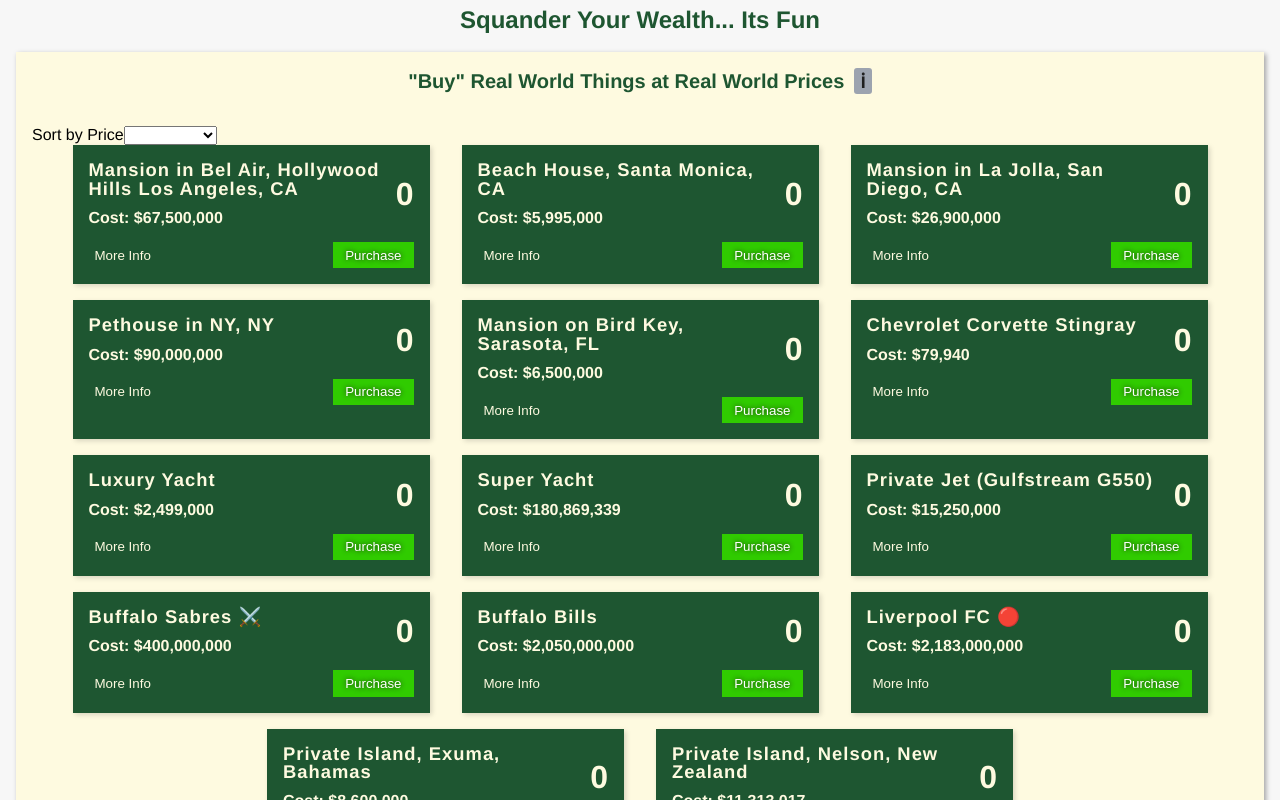
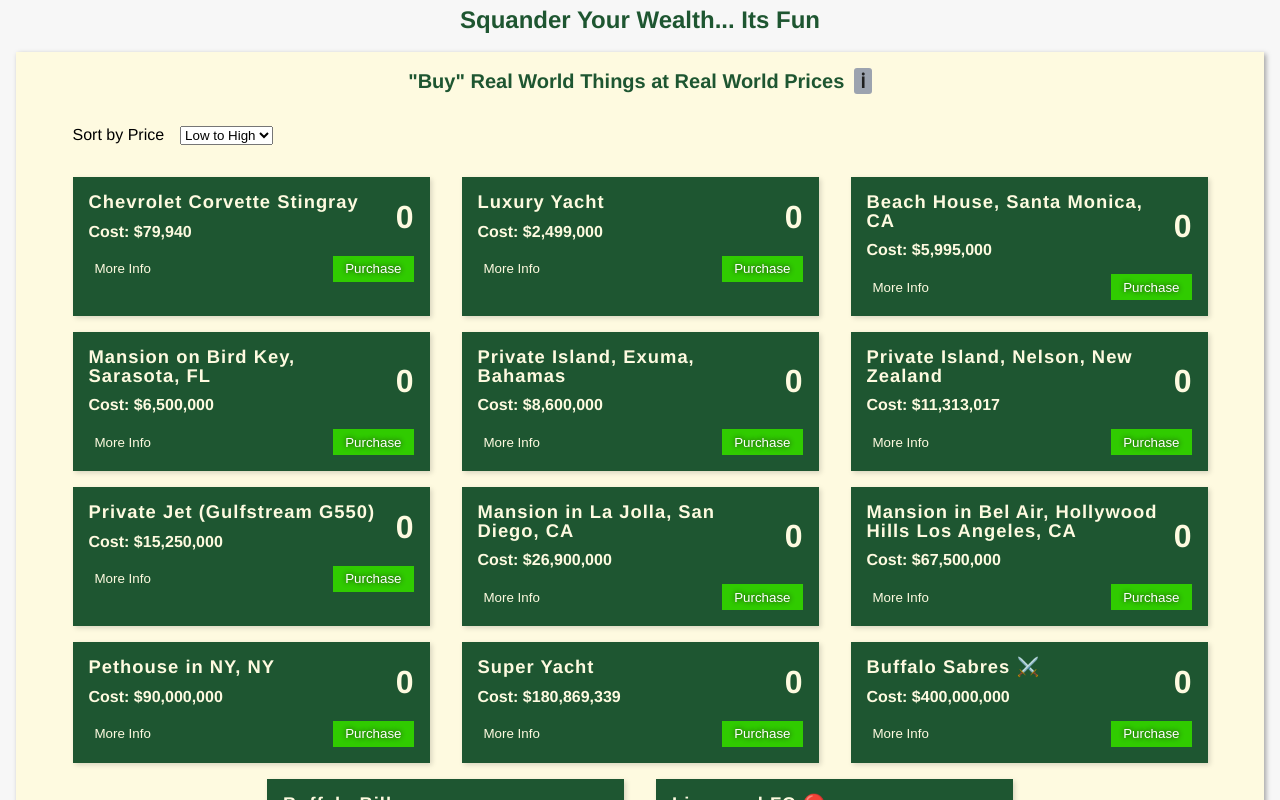
Before and after one commit to dkersten/accumulator-game-vue, a Vue app: page / in a window 1280 px wide. Shown: the part 1080-1880 px from the top of the page. Built offline with nearby package versions, Linux system fonts and the light colour scheme.

Commit message:
refactored sort by price feature to be more modular

```diff
--- a/src/components/RWPurchaseCard.vue
+++ b/src/components/RWPurchaseCard.vue
@@ -1,17 +1,5 @@
 <template>
   <div>
-    <div class="filtering-container">
-      <div class="inner-filtering-container">
-        <div class="sorting-price">
-          <span>Sort by Price</span>
-          <select @change="sortPriceChange($event)" name="byPrice" id="byPrice">
-            <option value=""></option>
-            <option value="lowToHigh">Low to High</option>
-            <option value="highToLow">High to Low</option>
-          </select>
-        </div>
-      </div>
-    </div>
     <div class="inner-rwCard-container">
         <div v-for="property in properties" :key="property.num" :class="property.canBuy ? 'more' : 'less'" class="rw-purchase-card">
             <div class="top">
@@ -283,11 +271,15 @@
     computed: {
       yourWealth() {
         return this.$store.getters.yourWealth
+      },
+      priceSorting() {
+        return this.$store.getters.priceSorting
       }
     },
 
     beforeMount() {
         this.canPurchase()
+        this.sortByPrice()
     },
 
     methods: {
@@ -325,10 +317,10 @@
       },
 
       // sorting and filtering
-      sortPriceChange(event) {
-        if (event.target.value === "lowToHigh") {
+      sortByPrice() {
+        if (this.$store.getters.priceSorting) {
           this.properties.sort((a,b) => a.price > b.price ? 1 : -1)
-        } else if (event.target.value === "highToLow") {
+        } else {
           this.properties.sort((a, b) => a.price < b.price ? 1 : -1)
         }
       }
@@ -337,6 +329,9 @@
     watch: {
       yourWealth() {
         this.canPurchase()
+      },
+      priceSorting() {
+        this.sortByPrice()
       }
     }
 }
--- a/src/components/RWPurchasesSorting.vue
+++ b/src/components/RWPurchasesSorting.vue
@@ -1,18 +1,49 @@
 <template>
   <div class="container">
-      RW Sorting here
+        <div class="filtering-container">
+            <div class="inner-filtering-container">
+                <div class="sorting-price">
+                <span>Sort by Price</span>
+                <select @change="sortPriceChange($event)" name="byPrice" id="byPrice">
+                    <option value="lowToHigh">Low to High</option>
+                    <option value="highToLow">High to Low</option>
+                </select>
+                </div>
+            </div>
+        </div>
   </div>
 </template>
 
 <script>
 
 export default {
-    name: "RWPurchasesSorting"
+    name: "RWPurchasesSorting",
+
+    methods: {
+        sortPriceChange(event) {
+            if (event.target.value === "lowToHigh") {
+                this.$store.commit('togglePriceSorting', true)
+            } else {
+                this.$store.commit('togglePriceSorting', false)
+            }
+        }
+    }
 }
 </script>
 
 <style lang="scss" scoped>
-    .container {
 
+    @import '../assets/scss/variables.scss';
+
+    .filtering-container {
+      margin: 0 auto $vertical-spacing-md;
+      max-width: calc((325px * 3) + 10rem);
+
+      .sorting-price {
+        span {
+          display: inline-block;
+          margin-right: 1rem;
+        }
+      }
     }
 </style>
--- a/src/containers/RWPurchases.vue
+++ b/src/containers/RWPurchases.vue
@@ -7,7 +7,7 @@
             </span>
         </h3>
         <div class="rw-purchases-container">
-            <!-- <RWPurchasesSorting></RWPurchasesSorting> -->
+            <RWPurchasesSorting></RWPurchasesSorting>
             <RWPurchaseCard></RWPurchaseCard>
             <modal-direction v-model="modalOpen"></modal-direction>
         </div>
@@ -18,14 +18,14 @@
 
 import RWPurchaseCard from '../components/RWPurchaseCard'
 import ModalDirection from '../components/Modal'
-// import RWPurchasesSorting from '../components/RWPurchasesSorting'
+import RWPurchasesSorting from '../components/RWPurchasesSorting'
 
 export default {
     name: 'RWPurchases',
     components: {
         RWPurchaseCard,
         ModalDirection,
-        // RWPurchasesSorting
+        RWPurchasesSorting
     },
 
     data() {
--- a/src/store/index.js
+++ b/src/store/index.js
@@ -4,6 +4,7 @@
 import PropertiesOwned from './modules/PropertiesOwned'
 import UpgradesOwned from './modules/UpgradesOwned'
 import RwPurchasesOwned from './modules/RwPurchasesOwned'
+import SortingandFiltering from './modules/SortingandFiltering'
 
 // Load Vuex
 Vue.use(Vuex)
@@ -14,6 +15,7 @@
         YourWealth,
         PropertiesOwned,
         UpgradesOwned,
-        RwPurchasesOwned
+        RwPurchasesOwned,
+        SortingandFiltering
     }
 })
--- /dev/null
+++ b/src/store/modules/SortingandFiltering.js
@@ -0,0 +1,24 @@
+const state = {
+    priceSortingLowToHigh: true
+}
+
+const getters = {
+    priceSorting: (state) => state.priceSortingLowToHigh
+}
+
+const actions = {
+
+}
+
+const mutations = {
+    togglePriceSorting(state, boolVal) {
+        state.priceSortingLowToHigh = boolVal
+    }
+}
+
+export default {
+    state: state,
+    getters: getters,
+    actions: actions,
+    mutations: mutations
+}
```
